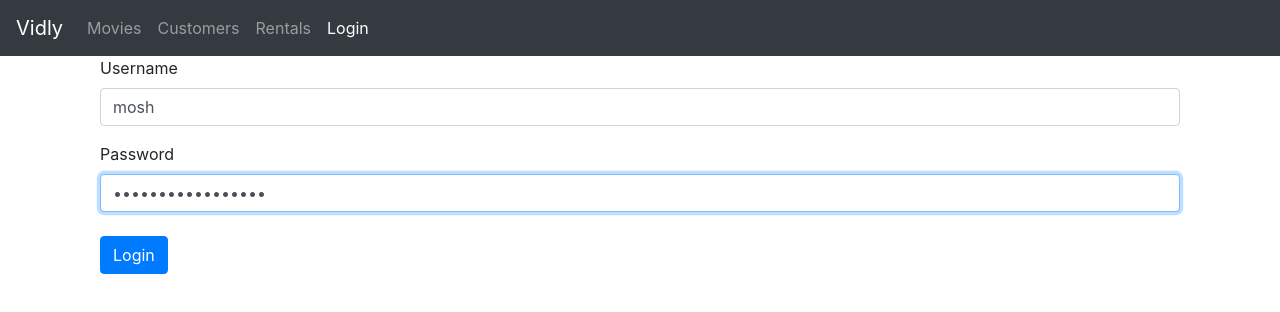
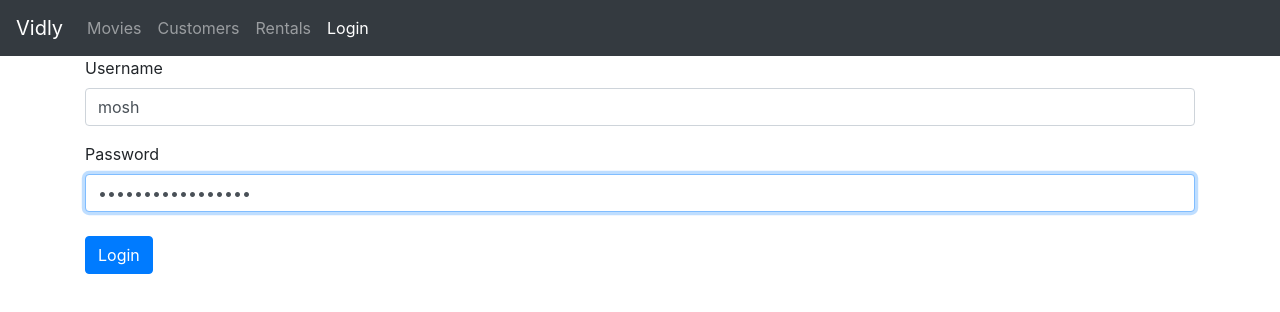
Before and after one commit to lfzarazuaa/vidly-003, a React (Create React App) app: page /login in a window 1280 px wide. Shown: the top 312 px of the page. Built offline with nearby package versions, Linux system fonts and the light colour scheme.

Commit message:
Login form with Form common component.

```diff
--- /dev/null
+++ b/src/components/common/form.jsx
@@ -0,0 +1,94 @@
+import { Component } from "react";
+import Joi from "joi-browser";
+import { isEmptyObject } from "../../utils/objectFunctions";
+import SubmitButton from "./submitFormButtom";
+import Input from "./inputText";
+
+// Use like abstract class.
+class Form extends Component {
+	constructor(props) {
+		super(props);
+		this.state = {
+			data: {}, // Data to be displayed on the fields of form.
+			errors: {}, // Errors on each field.
+		};
+		this.schema = {}; // Property for validation rules using Joi.
+	}
+
+	validateForm = () => {
+		const { state, schema } = this;
+		const options = { abortEarly: false }; // Check every field as the schema is defined.
+		// Obtain error property from Joi.
+		const { error } = Joi.validate(state.data, schema, options);
+		const errors = {};
+		if (!error) return errors;
+		// Read all the errors from the array.
+		error.details.forEach((error) => {
+			const { path: fieldName, message: errorMessage } = error;
+			errors[fieldName] = errorMessage;
+		});
+		return errors;
+	};
+
+	validateProperty = (input) => {
+		const { name, value } = input;
+		// For validate only one property not all the schema.
+		const property = { [name]: value };
+		const propertySchema = { [name]: this.schema[name] };
+		const { error } = Joi.validate(property, propertySchema);
+		return error ? error.details[0].message : null;
+	};
+
+	handleOnSubmit = (e) => {
+		e.preventDefault();
+		const errors = this.validateForm();
+		this.setState({ errors });
+		if (!isEmptyObject(errors)) return;
+
+		// Call to the server.
+		this.doSubmit();
+	};
+
+	doSubmit = () => {
+		console.log("Submitted");
+	};
+
+	handleOnChangeInput = ({ target: input }) => {
+		const { errors } = this.state;
+		const errorMessage = this.validateProperty(input);
+		// Update error according to the field
+		if (errorMessage) errors[input.name] = errorMessage;
+		// Assign the error.
+		else delete errors[input.name]; // Delete the error
+		// Update field content
+		const { data } = this.state;
+		data[input.name] = input.value;
+		//Update the state with updated content and errors messages.
+		this.setState({ data, errors });
+	};
+
+	renderInput({ name, label, type = "text" }) {
+		const { data, errors } = this.state;
+		return (
+			<Input
+				name={name}
+				value={data[name]}
+				label={label}
+				type={type}
+				error={errors[name]}
+				OnChangeInput={(e) => this.handleOnChangeInput(e)}
+			/>
+		);
+	}
+
+	renderSubmitButton(label) {
+		return (
+			<SubmitButton
+				label={label}
+				disabled={!isEmptyObject(this.validateForm())}
+			></SubmitButton>
+		);
+	}
+}
+
+export default Form;
--- a/src/components/common/inputText.jsx
+++ b/src/components/common/inputText.jsx
@@ -1,14 +1,13 @@
 const Input = (props) => {
-	const { name, value, label, type, error, OnChangeInput } = props;
+	const { name, label, error, OnChangeInput, ...otherProps } = props;
 	return (
 		<div className="form-group">
 			<label htmlFor={name}>{label}</label>
 			<input
+				{...otherProps}
 				name={name}
-				value={value}
 				onChange={(e) => OnChangeInput(e)}
 				id={name}
-				type={type}
 				className="form-control"
 				autoFocus
 			/>
--- a/src/components/common/listGroup.jsx
+++ b/src/components/common/listGroup.jsx
@@ -1,10 +1,6 @@
 import React from "react";
-import PropTypes, { arrayOf } from "prop-types";
-import _ from "lodash";
-import {
-	getKeyValueObject,
-	getObjectProperty,
-} from "../../utils/objectFunctions";
+import PropTypes from "prop-types";
+import { getKeyValueObject } from "../../utils/objectFunctions";
 
 const ListGroup = ({
 	items = Array,
@@ -13,10 +9,6 @@ const ListGroup = ({
 	contentPropertyPath,
 	onItemSelect = Function,
 }) => {
-	// const { items= } = props;
-	const listItems = items.map((item) =>
-		getKeyValueObject(item, uniqueKeyPropertyPath, contentPropertyPath)
-	);
 	return (
 		<ul className="list-group">
 			{items.map((item) => {
--- /dev/null
+++ b/src/components/common/submitFormButtom.jsx
@@ -0,0 +1,9 @@
+const SubmitButton = ({ label, disabled }) => {
+	return (
+		<button disabled={disabled} type="submit" className="btn btn-primary mt-2">
+			{label}
+		</button>
+	);
+};
+
+export default SubmitButton;
--- a/src/pages/customers.jsx
+++ b/src/pages/customers.jsx
@@ -1,9 +1,6 @@
 import React, { Component } from "react";
 
 class Customers extends Component {
-	constructor(props) {
-		super(props);
-	}
 	render() {
 		return <h1>Customers</h1>;
 	}
--- a/src/pages/login/loginForm.jsx
+++ b/src/pages/login/loginForm.jsx
@@ -1,16 +1,14 @@
-import React, { Component } from "react";
+import React from "react";
 import Joi from "joi-browser";
-import Input from "./../../components/common/inputText";
-import { isEmptyObject } from "../../utils/objectFunctions";
+import Form from "../../components/common/form";
 
-class LoginForm extends Component {
+class LoginForm extends Form {
 	constructor(props) {
 		super(props);
 		this.componentsProps = {
 			username: {
 				name: "username",
 				label: "Username",
-				type: "text",
 			},
 			password: {
 				name: "password",
@@ -24,7 +22,7 @@ class LoginForm extends Component {
 			[password.name]: Joi.string().required().label(password.label),
 		};
 		this.state = {
-			account: {
+			data: {
 				[username.name]: "mosh",
 				[password.name]: "myS3cretPasSw0r0d",
 			},
@@ -32,82 +30,19 @@ class LoginForm extends Component {
 		};
 	}
 
-	validate = () => {
-		const { state, schema } = this;
-		const options = { abortEarly: false }; // Check every field as the schema is defined.
-		// Obtain error property from Joi.
-		const { error } = Joi.validate(state.account, schema, options);
-		const errors = {};
-		if (!error) return errors;
-		// Read all the errors from the array.
-		error.details.forEach((error) => {
-			const { path: fieldName, message: errorMessage } = error;
-			errors[fieldName] = errorMessage;
-		});
-		return errors;
-	};
-
-	validateProperty = (input) => {
-		const { name, value } = input;
-		// For validate only one property not all the schema.
-		const property = { [name]: value };
-		const propertySchema = { [name]: this.schema[name] };
-		const { error } = Joi.validate(property, propertySchema);
-		return error ? error.details[0].message : null;
-	};
-
-	handleOnLogin = (e) => {
-		e.preventDefault();
-		const errors = this.validate();
-		this.setState({ errors });
-	};
-
-	handleOnChangeInput = ({ target: input }) => {
-		const { errors } = this.state;
-		const errorMessage = this.validateProperty(input);
-		// Update error according to the field
-		if (errorMessage) errors[input.name] = errorMessage;
-		// Assign the error.
-		else delete errors[input.name]; // Delete the error
-		// Update field content
-		const { account } = this.state;
-		account[input.name] = input.value;
-		//Update the state with updated content and errors messages.
-		this.setState({ account, errors });
+	doSubmit = () => {
+		console.log("Login form submitted.");
 	};
 
 	render() {
-		const { handleOnLogin, handleOnChangeInput, state, componentsProps } = this;
-		const { account, errors } = state;
+		const { handleOnSubmit, componentsProps } = this;
 		const { username, password } = componentsProps;
 		return (
-			<div className="container">
-				<form onSubmit={(e) => handleOnLogin(e)}>
-					<Input
-						name={username.name}
-						value={account.username}
-						label={username.label}
-						type={username.type}
-						error={errors.username}
-						OnChangeInput={(e) => handleOnChangeInput(e)}
-					/>
-					<Input
-						name={password.name}
-						value={account.password}
-						label={password.label}
-						type={password.type}
-						error={errors.password}
-						OnChangeInput={(e) => handleOnChangeInput(e)}
-					/>
-					<button
-						disabled={!isEmptyObject(this.validate())}
-						type="submit"
-						className="btn btn-primary mt-2"
-					>
-						Login
-					</button>
-				</form>
-			</div>
+			<form onSubmit={(e) => handleOnSubmit(e)}>
+				{this.renderInput(username)}
+				{this.renderInput(password)}
+				{this.renderSubmitButton("Login")}
+			</form>
 		);
 	}
 }
--- a/src/utils/objectFunctions.js
+++ b/src/utils/objectFunctions.js
@@ -35,7 +35,7 @@ function getKeyValueObject(
 }
 
 function isEmptyObject(object) {
-	for (const {} in object) return false;
+	for (const key in object) return key && false;
 	return true;
 }
 export {
```
